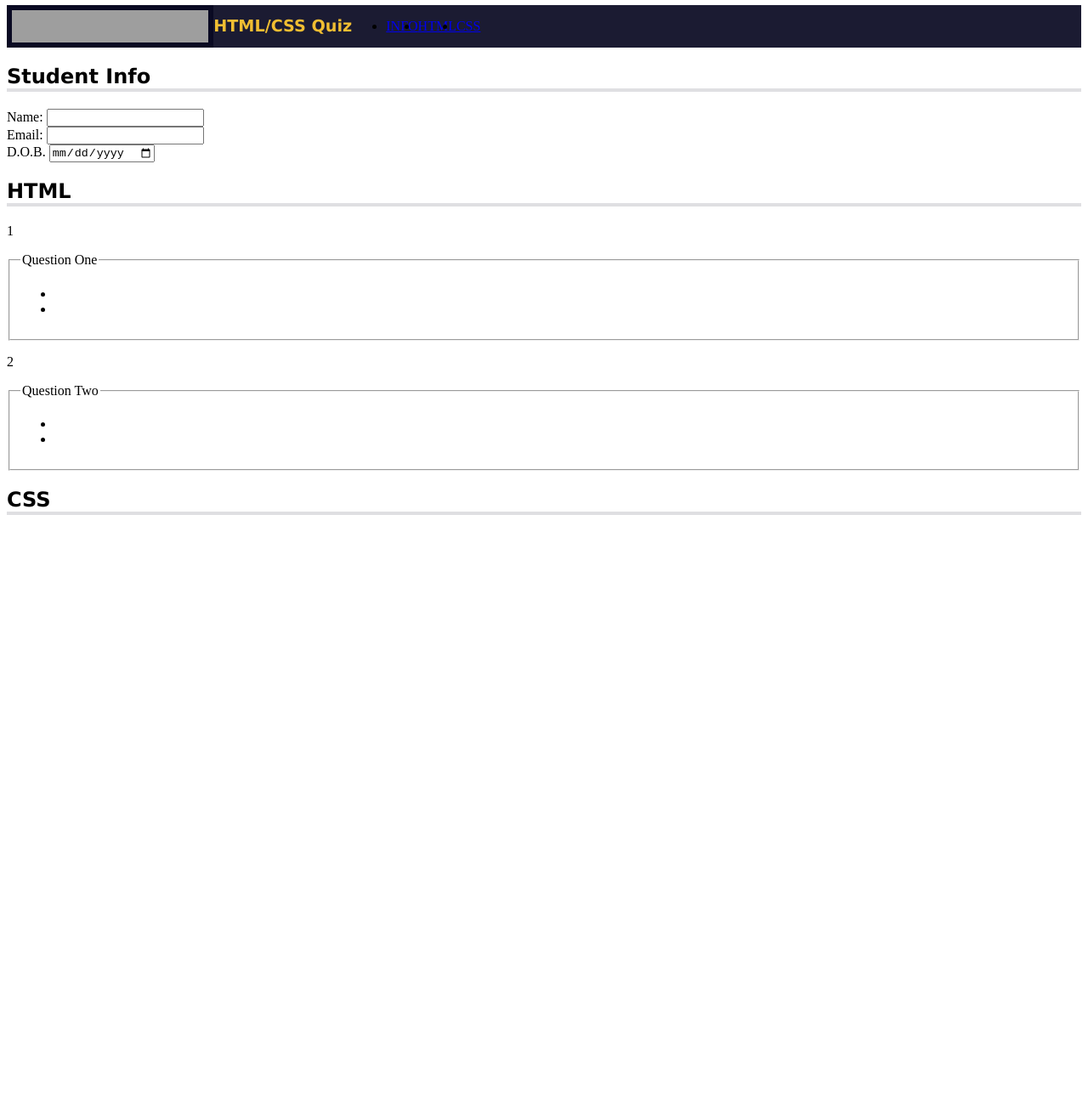
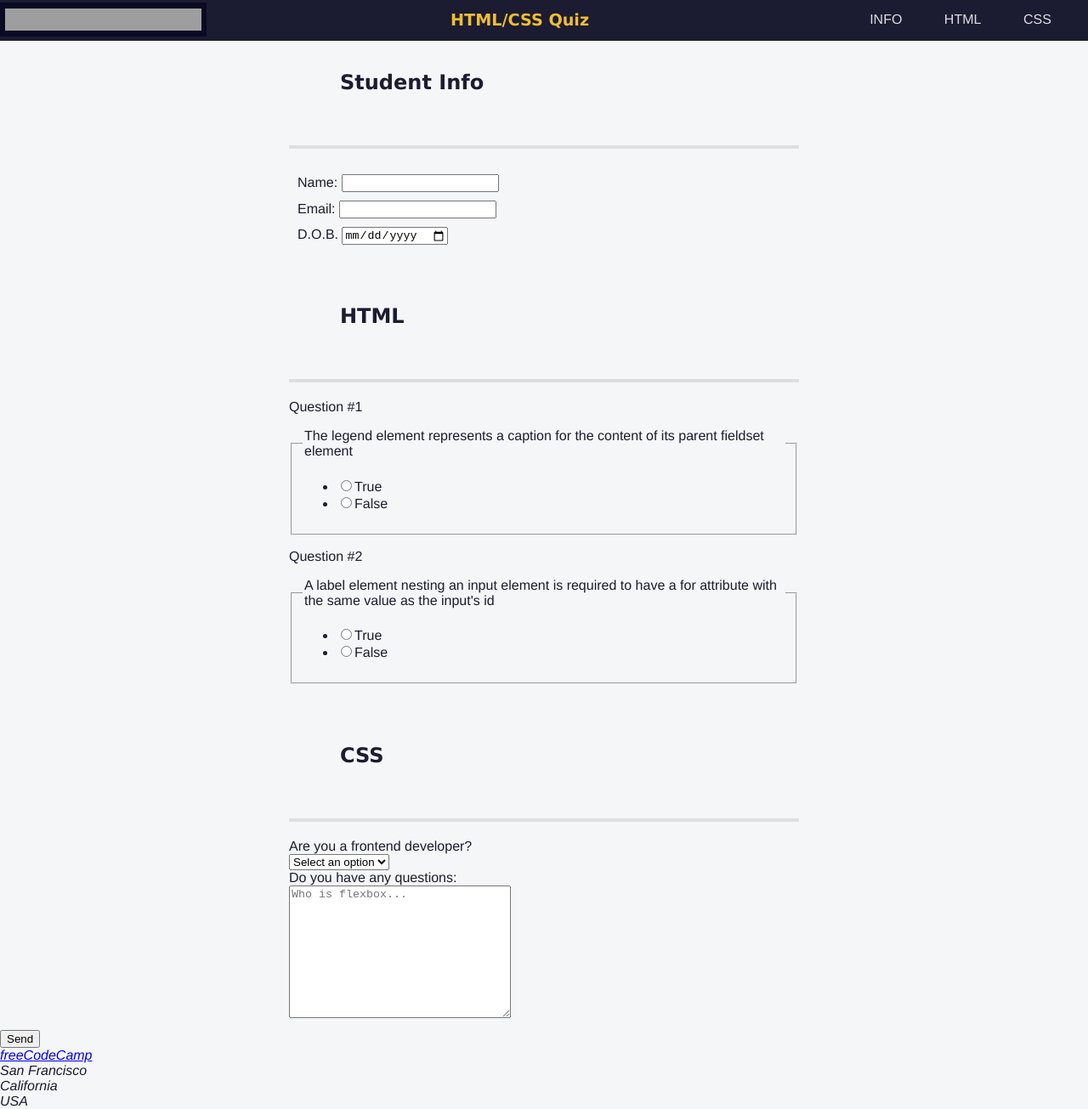
Before and after one commit to Nerfe5/freeCodeCamp, a plain HTML site: page accessibilityQuiz/index.html in a window 1280 px wide. Shown: the part 2-1307 px from the top of the page at 85% size. Before the commit the page ends 800 px from the top, so only its background shows below. Drawn offline with Linux system fonts and the light colour scheme; grey boxes are pictures that could not be loaded.

Commit message:
Segunda parte Accessibility Quiz

```diff
--- a/accessibilityQuiz/index.html
+++ b/accessibilityQuiz/index.html
@@ -40,28 +40,71 @@
                 <div class="question-block">
                     <p>1</p>
                     <fieldset class="question" name=" question-one">
-                        <legend>Question One</legend>
+                        <legend> The legend element represents a caption for the content of its
+                            parent fieldset element</legend>
                         <ul class="answers-list">
-                            <li></li>
-                            <li></li>
+                            <li>
+                                <label for="q1-a1">
+                                    <input type="radio" id="q1-a1" value="true" name="true">True
+                                </label>
+                            </li>
+                            <li>
+                                <label for="q1-a2">
+                                    <input type="radio" id="q1-a2" value="false" name="true">False
+                                </label>
+                            </li>
                         </ul>
                     </fieldset>
                 </div>
                 <div class="question-block">
                     <p>2</p>
                     <fieldset class="question" name="question-two">
-                        <legend>Question Two</legend>
+                        <legend> A label element nesting an input element is required to have a
+                            for attribute with the same value as the input's id</legend>
                         <ul class="answers-list">
-                            <li></li>
-                            <li></li>
+                            <li>
+                                <label for="q2-a1">
+                                    <input type="radio" id="q2-a1" value="true" name="false">True
+                                </label>
+                            </li>
+                            <li>
+                                <label for="q2-a2">
+                                    <input type="radio" id="q2-a2" value="false" name="false">False
+                                </label>
+                            </li>
                         </ul>
                     </fieldset>
                 </div>
-
-                </div>
             </section>
-            <section role="region" aria-labelledby="css-questions"><h2 id="css-questions">CSS </h2></section>
+            <section role="region" aria-labelledby="css-questions">
+                <h2 id="css-questions">CSS </h2>
+                   <div class="formrow">
+                    <div class="question-block">
+                        <label for="costumer">Are you a frontend developer?</label>
+                    </div>
+                    <div class="answer">
+                        <select name="costumer" id="costumer" required>
+                            <option value="">Select an option</option>
+                            <option value="yes">Yes</option>
+                            <option value="no">No</option>
+                        </select>
+                    </div>
+                    <div class="question-block">
+                        <label for="provider">Do you have any questions:</label>
+                    </div>
+                    <div class="answer">
+                        <textarea name="provider" id="provider" cols="30" rows="10" placeholder="Who is flexbox..."></textarea>
+                    </div>
+                   </div>
+            </section>
+            <button type="submit">Send</button>
         </form>
     </main>
+    <footer><address>
+        <a href="https://freecodecamp.org">freeCodeCamp</a><br />
+        San Francisco<br />
+        California<br />
+        USA
+    </address></footer>
 </body>
 </html>
--- a/accessibilityQuiz/styles.css
+++ b/accessibilityQuiz/styles.css
@@ -1,3 +1,10 @@
+
+body{
+   background:#f5f6f7;
+   color:#1b1b32;
+   font-family:Helvetica;
+   margin:0;
+}
 #logo{
     width:max(100px, 18vw);
     background-color:#0a0a23;
@@ -10,22 +17,39 @@ header{
     width:100%;
     background-color:#1b1b32;
     display:flex;
+    justify-content:space-between;
+    align-items:center;
+    position: fixed;
+    top:0;
 }
 h1{
     color:#f1be32;
     font-size:min(5vw, 1.2em);
+    text-align:center;
+}
+nav{
+   width:50%;
+   max-width:300px;
+   height: 50px;;
 }
  nav > ul{
     display:flex;
     justify-content: space-evenly;
+    flex-wrap:wrap;
+    align-items:center;
+    padding-inline-start:0;
+    margin-block:0;
+    height:100%;
  }
 
  h1, h2{
-    font-family:Verdana, sans-serif;
+    font-family:Verdana, Tahoma;
  }
 
  h2{
     border-bottom:4px solid #dfdfe2;
+    margin-top:0;
+    padding:60px;
  }
 
  .sr-only{
@@ -39,3 +63,45 @@ h1{
     white-space:nowrap;
     border:0;
  }
+
+ p::before{
+   content:"Question #";
+ }
+
+ nav > ul >li{
+   color:#dfdfe2;
+   margin:0 0.2rem;
+   padding:0.2rem;
+   display:block;
+ }
+
+ li > a{
+color:inherit;
+text-decoration:none;
+ }
+
+ nav li:hover{
+   color:#1b1b32;
+   background-color:#dfdfe2;
+   cursor:pointer;
+ }
+
+ main{
+   padding-top:25px;
+ }
+
+ section{
+   width:80%;
+   margin-right:auto;
+   margin-top:0;
+   margin-bottom:10px;
+   margin-left:auto;
+   max-width:600px;
+ }
+
+ .info{
+   padding-top:10px;
+   padding-left:10px;
+   padding-right:0;
+   padding-bottom:0;
+ }
```
